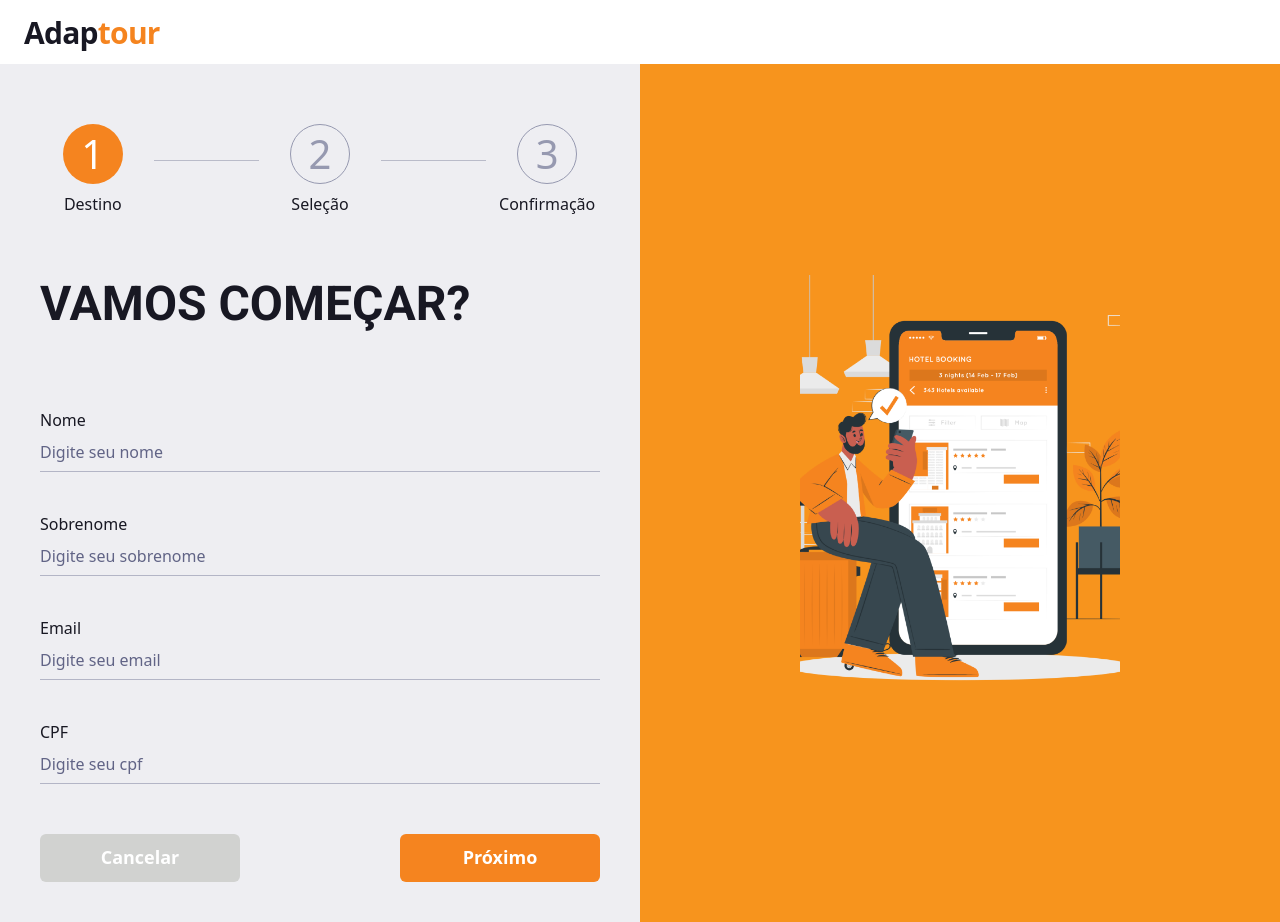
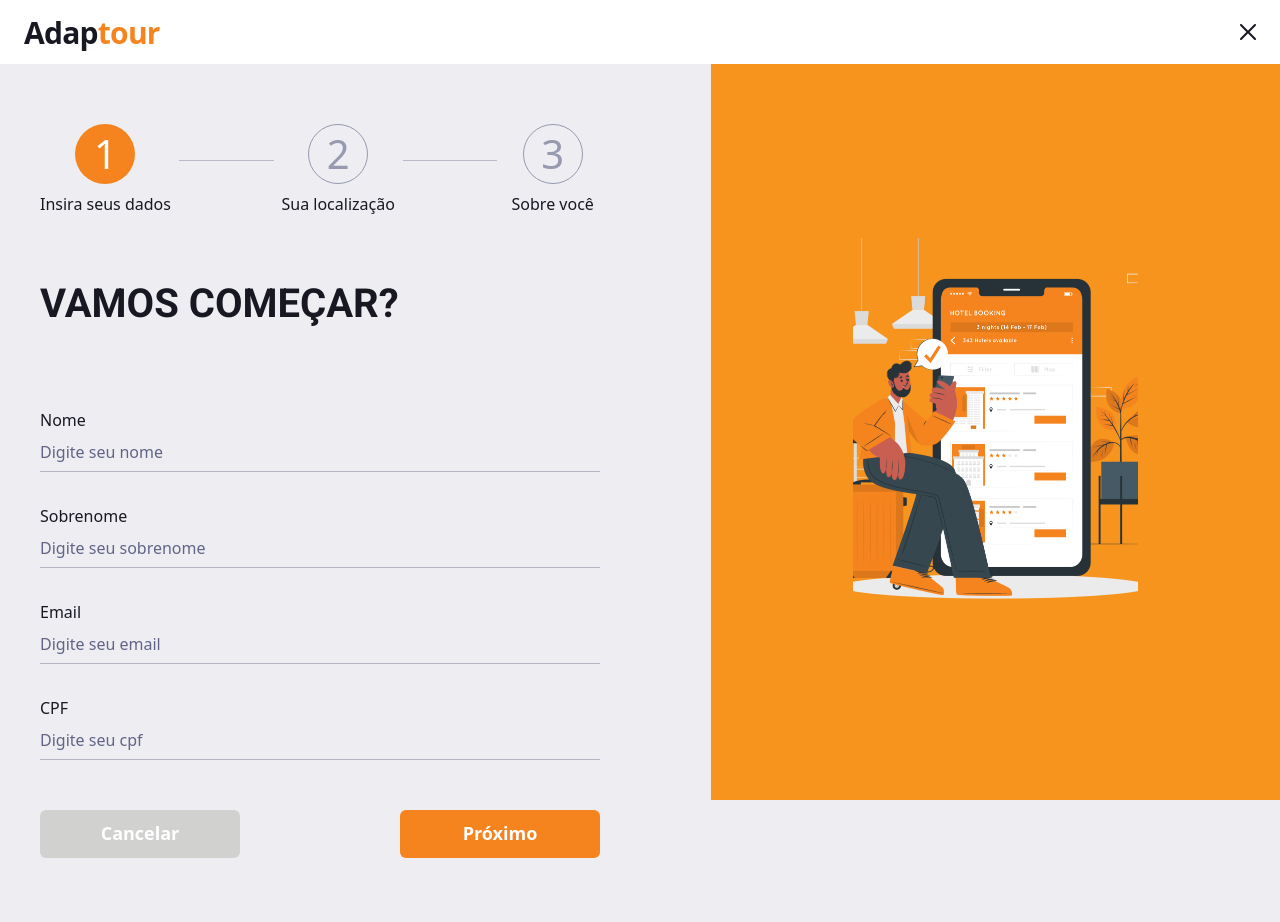
Before and after one commit to LaercioMLB/adaptour, a Next.js app: page /register in a window 1280 px wide. After the commit the page ends 898 px from the top, so only its background shows below. Built offline with nearby package versions, Linux system fonts and the light colour scheme.

Commit message:
style: correção no cadastro

```diff
--- a/src/components/Form/InputText.tsx
+++ b/src/components/Form/InputText.tsx
@@ -8,7 +8,7 @@ interface InputTextProps {
 
 function InputText({ label, placeholder }: InputTextProps) {
   return (
-    <Box mt={10}>
+    <Box mt={8}>
       <Box textAlign="left" fontWeight={500}>
         {label}
       </Box>
--- a/src/components/HeaderSecondary/index.tsx
+++ b/src/components/HeaderSecondary/index.tsx
@@ -1,15 +1,23 @@
-import { ArrowBackIcon, CloseIcon } from "@chakra-ui/icons";
-import { Box, Flex, IconButton, TagRightIcon } from "@chakra-ui/react";
+import { CloseIcon } from "@chakra-ui/icons";
+import { Box, Flex } from "@chakra-ui/react";
 import { useRouter } from "next/router";
 import { Logo } from "../Header/Logo";
 
 export function HeaderSecondary() {
   const router = useRouter();
   return (
-    <Box bgColor="white">
-      <Flex as="header" w="100%" h="8vh" mx="auto" p="6" align="center">
+    <Box bgColor="white" sx={{ position: "fixed", width: "100%" }}>
+      <Flex
+        as="header"
+        w="100%"
+        h="8vh"
+        mx="auto"
+        p="6"
+        align="center"
+        justifyContent={"space-between"}
+      >
         <Logo />
-        <Flex align="center" ml="auto"></Flex>
+        <CloseIcon sx={{ cursor: "pointer" }} />
       </Flex>
     </Box>
   );
--- a/src/pages/register/StepsRegister.tsx
+++ b/src/pages/register/StepsRegister.tsx
@@ -10,41 +10,25 @@ import {
   Select,
   Checkbox,
 } from "@chakra-ui/react";
-import InputCountPeople from "@/components/Form/InputCountPeople";
 import InputText from "@/components/Form/InputText";
-import InputDate from "@/components/Form/InputDate";
 import Stepper from "@/components/Step";
 import OkCancelButton from "@/components/OkCancelButton";
 
 function StepsRegister() {
   const [activeStep, setActiveStep] = useState(0);
 
-  const handleNext = () => {
-    setActiveStep((prevActiveStep) => prevActiveStep + 1);
-  };
-
-  const handleBack = () => {
-    setActiveStep((prevActiveStep) => prevActiveStep - 1);
-  };
-
   return (
     <>
       <Stack spacing={6}>
         <Stepper
           stepNumber={activeStep}
-          stepOne="Destino"
-          stepTwo="Seleção"
-          stepThree="Confirmação"
+          stepOne="Insira seus dados"
+          stepTwo="Sua localização"
+          stepThree="Sobre você"
         />
         {activeStep === 0 && (
-          <Box textAlign="center">
-            <Heading
-              sx={{ textAlign: "left" }}
-              as="h1"
-              size="2xl"
-              mt={10}
-              mb={20}
-            >
+          <Box>
+            <Heading as="h1" sx={{ fontSize: "40px" }} mt={10} mb={20}>
               VAMOS COMEÇAR?
             </Heading>
             <InputText label="Nome" placeholder="Digite seu nome" />
@@ -55,45 +39,54 @@ function StepsRegister() {
         )}
 
         {activeStep === 1 && (
-          <Box textAlign="center">
-            <Heading as="h1" size="2xl" mt={10}>
-              SÓ MAIS UM POUQINHO...
+          <Box>
+            <Heading as="h1" sx={{ fontSize: "40px" }} mt={10}>
+              SÓ MAIS UM POUQUINHO...
             </Heading>
-            <SimpleGrid columns={1} spacing={4} mt={10}>
+            <SimpleGrid columns={2} spacing={4}>
+              <InputText label="CEP" placeholder="Digite seu CEP" />
+              <Box mt={8}>
+                <Box textAlign="left" fontWeight={500}>
+                  Estado
+                </Box>
                 <Select
-                placeholder="ESTADO"
-                size="lg"
+                  placeholder="Selecione uma opção"
                   focusBorderColor="orange.500"
-                bgColor="gray.100"
-                variant="outline"
-                _hover={{
-                  bgColor: "gray.100",
-                }}
+                  variant="flushed"
                 >
                   <option value="option1">Paraná</option>
                   <option value="option2">São Paulo</option>
                   <option value="option3">Brasília</option>
                 </Select>
+              </Box>
             </SimpleGrid>
+            <InputText label="Rua" placeholder="Digite sua rua" />
+            <InputText label="Bairro" placeholder="Digite seu bairro" />
+            <InputText
+              label="Complemento"
+              placeholder="Digite seu complemento"
+            />
+            <InputText label="Numero" placeholder="Digite seu numero" />
+            <InputText label="Cidade" placeholder="Digite sua cidade" />
           </Box>
         )}
 
         {activeStep === 2 && (
-          <Box textAlign="center">
-            <Heading as="h1" size="2xl" mt={10}>
+          <Box>
+            <Heading as="h1" sx={{ fontSize: "40px" }} mt={10}>
               QUERO TE CONHECER{" "}
               <Text as="span" color="orange.500">
                 :)
               </Text>
             </Heading>
-            <Heading as="h1" size="xl" mt={4}>
+            <Heading as="h1" sx={{ fontSize: "25px" }} mt={4}>
               Me fale mais sobre você
             </Heading>
-            <Text fontSize="xl" mt={4}>
+            <Text sx={{ fontSize: "18px", fontWeight: 500 }} mt={10}>
               Por favor, nos informe sobre quaisquer necessidades ou limitações
               que possam impactar a sua interação com a cidade
             </Text>
-            <SimpleGrid columns={1} spacing={4} mt={5}>
+            <SimpleGrid columns={1} spacing={4} mt={10}>
               <Checkbox size="lg" colorScheme="orange">
                 Limitação física
               </Checkbox>
@@ -109,7 +102,11 @@ function StepsRegister() {
               <Checkbox size="lg" colorScheme="orange">
                 Múltiplas necessidades especiais
               </Checkbox>
-              <Text fontSize="xl" mt={5} textAlign="left">
+              <Text
+                sx={{ fontSize: "18px", fontWeight: 500 }}
+                mt={5}
+                textAlign="left"
+              >
                 Grau de deficiência
               </Text>
               <Checkbox size="lg" colorScheme="orange">
@@ -124,7 +121,11 @@ function StepsRegister() {
               <Checkbox size="lg" colorScheme="orange">
                 Profundo
               </Checkbox>
-              <Text fontSize="xl" mt={5} textAlign="left">
+              <Text
+                sx={{ fontSize: "18px", fontWeight: 500 }}
+                mt={5}
+                textAlign="left"
+              >
                 Você utiliza algum tipo de equipamento ou auxílio?
               </Text>
               <Checkbox size="lg" colorScheme="orange">
--- a/src/pages/register/index.tsx
+++ b/src/pages/register/index.tsx
@@ -1,4 +1,3 @@
-import { useState } from "react";
 import { HeaderSecondary } from "@/components/HeaderSecondary";
 import { Box, Grid, GridItem } from "@chakra-ui/react";
 import Image from "next/image";
@@ -6,27 +5,24 @@ import register1 from "../../public/register1.png";
 import StepsRegister from "./StepsRegister";
 
 export default function Register() {
-  const [activeStep, setActiveStep] = useState(3);
-
-  const handleNext = () => {
-    setActiveStep((prevActiveStep) => prevActiveStep + 1);
-  };
-
-  const handleBack = () => {
-    setActiveStep((prevActiveStep) => prevActiveStep - 1);
-  };
   return (
     <>
       <HeaderSecondary />
-      <Grid h="92vh" templateColumns="repeat(2, 1fr)">
+      <Grid
+        sx={{ paddingTop: "8vh" }}
+        h="92vh"
+        templateColumns="repeat(2, 1fr)"
+      >
         <GridItem h="100%" colSpan={1}>
           <Box p="10">
             <StepsRegister />
           </Box>
         </GridItem>
         <GridItem
+          position="fixed"
+          right={0}
           bg="orange.300"
-          h="100%"
+          h="92vh"
           display="flex"
           justifyContent="center"
           alignItems="center"
```
Lines whose indentation alone changed are shown as unchanged.
